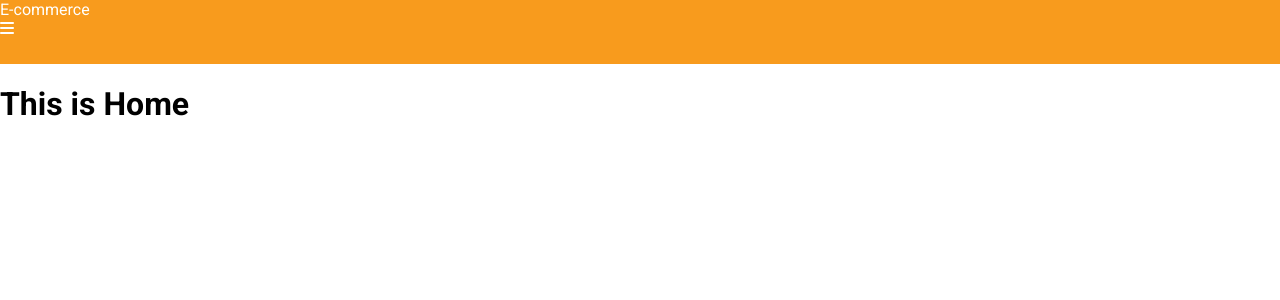
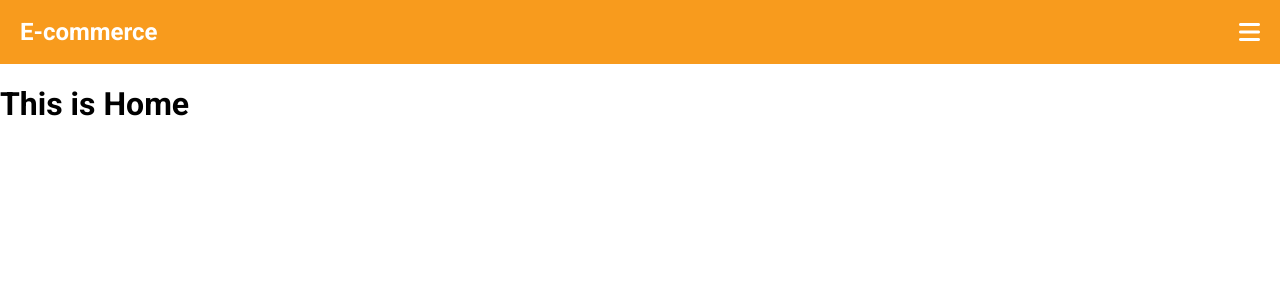
Before and after one commit to errami01/e-shop, a React (Create React App) app: page / in a window 1280 px wide. Shown: the top 300 px of the page. Built offline with nearby package versions, Linux system fonts and the light colour scheme.

Commit message:
set header to flex and set header font

```diff
--- a/src/App.css
+++ b/src/App.css
@@ -1,3 +1,6 @@
+*{
+  box-sizing: border-box;
+}
 :root{
   --first-Color: #F89B1D;
   --second-Color: #CB653E;
--- a/src/components/Header.css
+++ b/src/components/Header.css
@@ -1,5 +1,13 @@
+
 .header-container{
+
+    display: flex;
+    align-items: center;
+    justify-content: space-between;
+    font-size: 1.5em;
+    font-weight: 700;
     color: white;
     height: 64px;
+    padding: 20px;
     background-color: var(--first-Color);
 }
```
